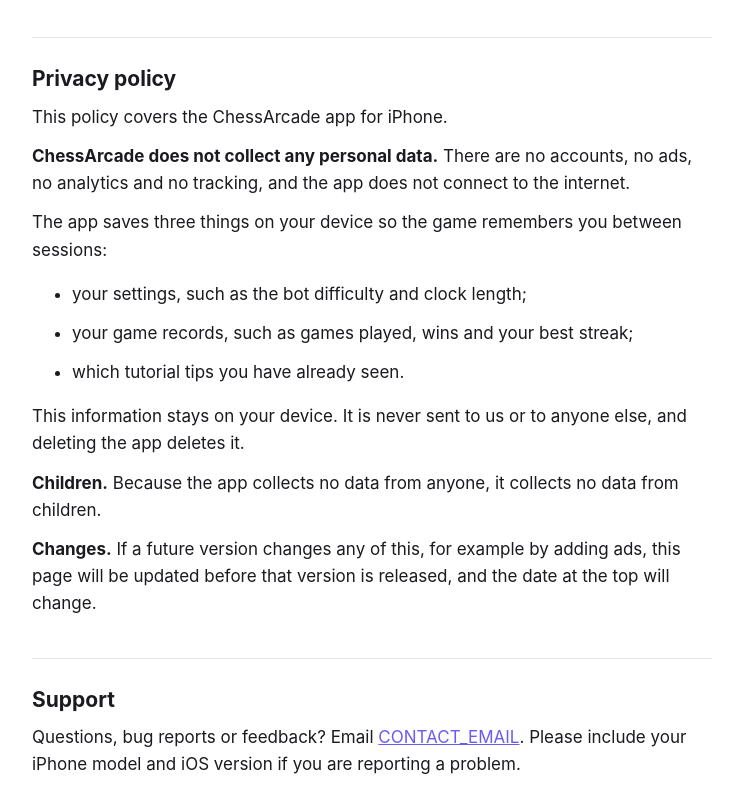
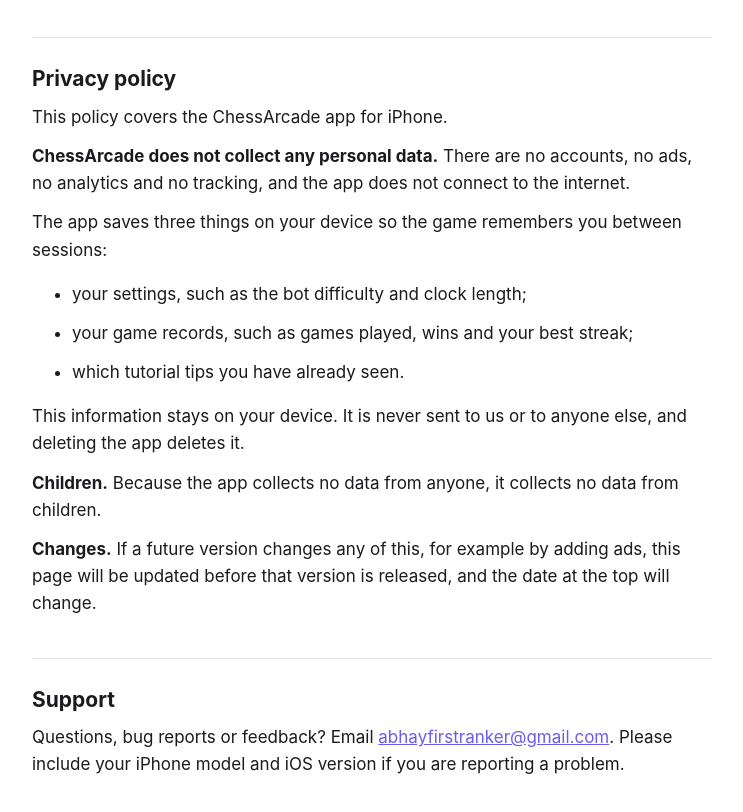
Before and after one commit to abhaytiger/chessarcade, a plain HTML site: page index.html in a window 1280 px wide. Shown: the part 110-922 px from the top of the page, without its empty margins (268-1011 px from the left). Drawn offline with Linux system fonts and the light colour scheme.

Commit message:
Update support email address in index.html

```diff
--- a/index.html
+++ b/index.html
@@ -47,7 +47,7 @@
 
   <h2 id="support">Support</h2>
   <p>Questions, bug reports or feedback? Email
-    <a href="mailto:CONTACT_EMAIL">CONTACT_EMAIL</a>.
+    <a href="mailto:abhayfirstranker@gmail.com">abhayfirstranker@gmail.com</a>.
     Please include your iPhone model and iOS version if you are reporting a problem.</p>
 </main>
 </body>
```
